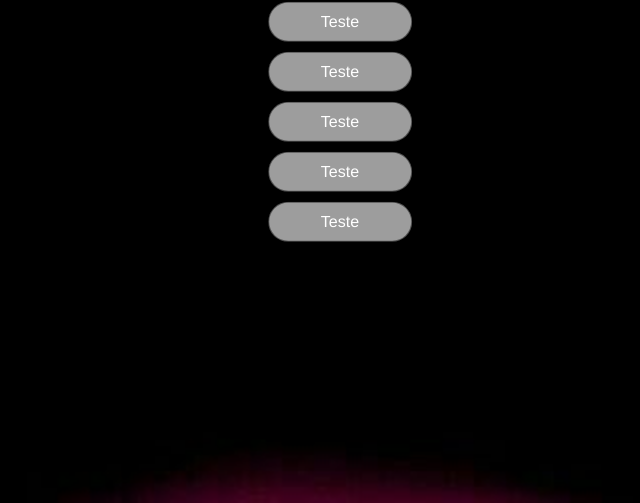
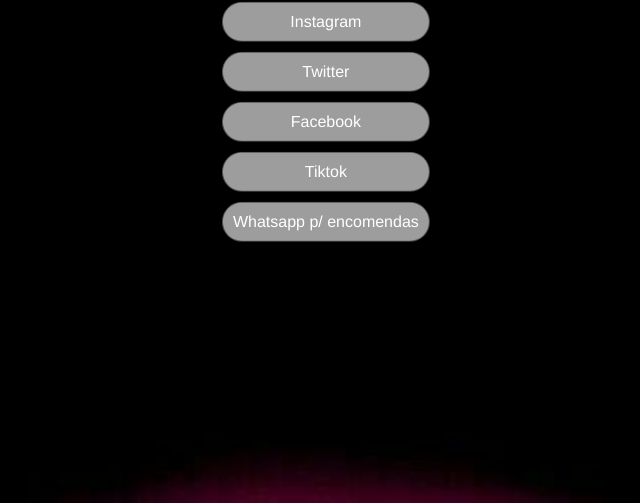
Before and after one commit to ArthurHermes/Meus-Links, a plain HTML site: page index.html in a window 1280 px wide. Shown: the part 297-800 px from the top of the page, without its empty margins (294-934 px from the left). Drawn offline with Linux system fonts and the light colour scheme.

Commit message:
Finish project Meus links

```diff
--- a/estilo/estilo.css
+++ b/estilo/estilo.css
@@ -5,28 +5,30 @@
     padding: 0px;
 }
 :root{
-    --cor01: rgba(255, 255, 255, 0.568);
-    --cor02: rgba(104, 103, 103, 0.493);
-    --cor03: rgba(0, 0, 0, 0.253);
+    --preto: black;
+    --branco:white;
+    --cor01:rgb(65, 65, 65);
     --fundo: url(../imagens/fundo.jpg);
     --fonte: 'Franklin Gothic Medium', 'Arial Narrow', Arial, sans-serif;
 }
 html{
     font-family: var(--fonte);
 }
+
 body{
     background-image: var(--fundo);
     background-repeat: no-repeat;
     background-size: cover;
-    background-color: black;
+    background-color: var(--preto);
 }
+
 h1{
     font-size: 2em;
     text-align: center;
-    color: white;
+    color: var(--branco);
 }
+
 section{
-
     text-align: center;
     font-family: url(--fonte);
     border-radius: 20px;
@@ -35,8 +37,8 @@ section{
     top: 50%;
     left: 50%;
     transform: translate(-72%,-60%);
+}
 
-}
 p#link{
     background-color: rgba(255, 255, 255, 0.616);
     border-radius: 50px;
@@ -45,15 +47,18 @@ p#link{
     box-shadow: 1px 3px rgba(0, 0, 0, 0.274);
     border: 1px solid rgba(0, 0, 0, 0.479);
 }
+
 a{
     color: rgb(255, 255, 255);
     text-decoration: none;
 }
+
 p#link:hover{
     transform: translate(-2px, -2px);
-    transition: transform 1s, border 1s;
-    background: black;
+    transition: transform 0.8s, border 0.5s;
+    background: var(--cor01);
 }
+
 p > a:hover{
     color: rgb(255, 0, 212);
 }
--- a/index.html
+++ b/index.html
@@ -11,11 +11,11 @@
         <section>
             <h1>Meus links</h1>
             <p>
-                <p id="link"><a href="#">Teste</a><br></p>
-                <p id="link"><a href="#">Teste</a><br></p>
-                <p id="link"><a href="#">Teste</a><br></p>
-                <p id="link"><a href="#">Teste</a><br></p>
-                <p id="link"><a href="#">Teste</a></p>
+                <p id="link"><a href="#">Instagram</a><br></p>
+                <p id="link"><a href="#">Twitter</a><br></p>
+                <p id="link"><a href="#">Facebook</a><br></p>
+                <p id="link"><a href="#">Tiktok</a><br></p>
+                <p id="link"><a href="#">Whatsapp p/ encomendas</a></p>
             </p>
         </section>
     </main>
```
